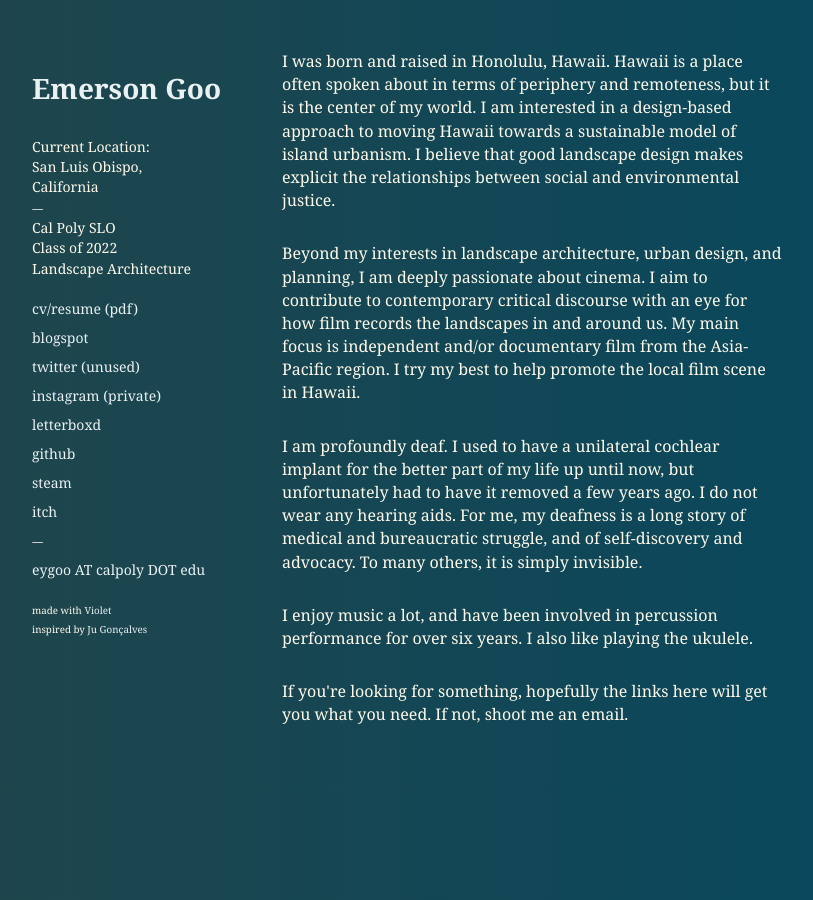
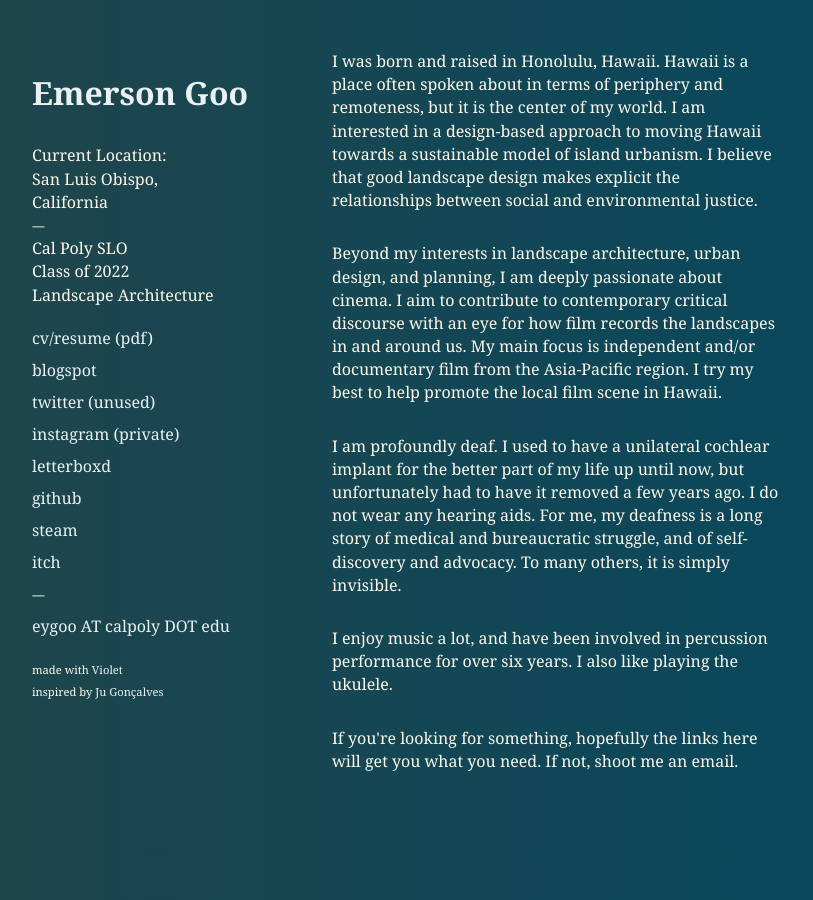
Before and after one commit to emersongoo/emersongoo.github.io, a Jekyll site: the page built from index.html, in a window 1280 px wide. Shown: the whole page, without its empty margins (68-881 px from the left). Built offline with Jekyll 4.4.1, drawn with Linux system fonts in a browser that asks for light colours.

Commit message:
adjust widths

```diff
--- a/_sass/header.sass
+++ b/_sass/header.sass
@@ -1,5 +1,5 @@
 header
-  width: 200px
+  width: 250px
   padding: 0 50px 150px 0
   position: relative
   float: left
--- a/_sass/home.sass
+++ b/_sass/home.sass
@@ -10,7 +10,7 @@ body
   background: linear-gradient(to right, #20454b 0%, #004964 100%)
   color: $beta
   font-family: $font
-  font-size: 14px
+  font-size: 16px
   margin: 50px 100px 0
 
   @media #{$below}
```
